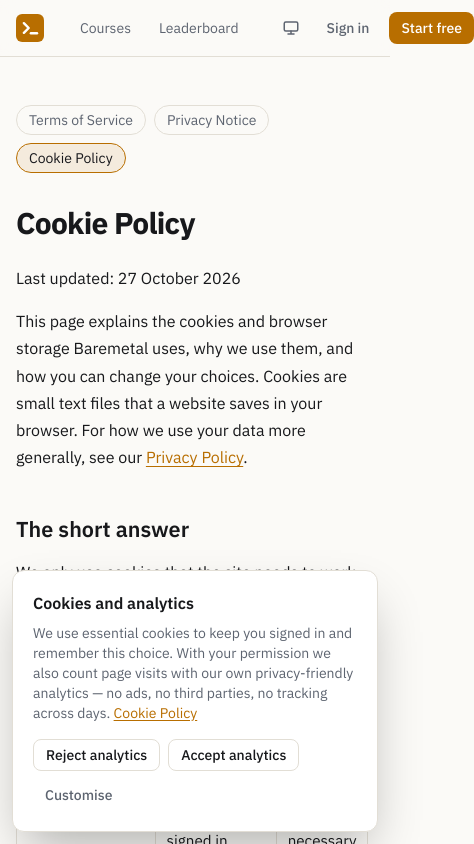
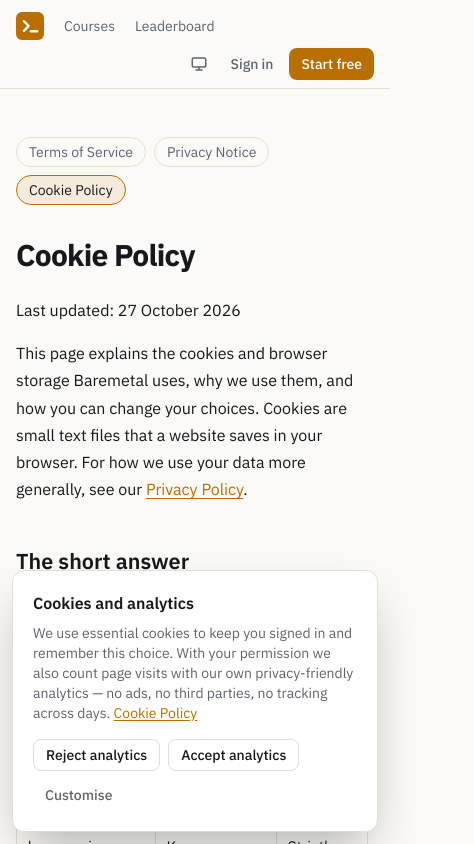
Before and after one commit to tobysh/baremetal, a Next.js app: page /cookies in a window 390 px wide. Shown: the top 844 px of the page, 474 px wide, since content can reach past the window. Built offline with nearby package versions, Linux system fonts and the light colour scheme; no server answers.

Commit message:
Wrap the site header on narrow screens

```diff
--- a/src/components/site-header.tsx
+++ b/src/components/site-header.tsx
@@ -12,20 +12,20 @@ import { SITE } from "@/lib/site";
 export function SiteHeader() {
   return (
     <header className="sticky top-0 z-40 border-b border-border bg-bg/85 backdrop-blur supports-[backdrop-filter]:bg-bg/70">
-      <Container className="flex h-14 items-center gap-6">
+      <Container className="flex min-h-14 flex-wrap items-center gap-x-3 gap-y-1 py-2 sm:h-14 sm:flex-nowrap sm:gap-6 sm:py-0">
         <Link href="/" className="flex items-center gap-2 font-semibold tracking-tight" aria-label={`${SITE.name} home`}>
           <LogoMark />
           <span className="hidden sm:inline">{SITE.name}</span>
         </Link>
         <nav aria-label="Main" className="flex items-center gap-1 text-sm">
-          <Link href="/learn" className="rounded-md px-3 py-2 text-muted hover:bg-surface-2 hover:text-text">
+          <Link href="/learn" className="rounded-md px-2 py-2 text-muted sm:px-3 hover:bg-surface-2 hover:text-text">
             Courses
           </Link>
-          <Link href="/leaderboard" className="rounded-md px-3 py-2 text-muted hover:bg-surface-2 hover:text-text">
+          <Link href="/leaderboard" className="rounded-md px-2 py-2 text-muted sm:px-3 hover:bg-surface-2 hover:text-text">
             Leaderboard
           </Link>
         </nav>
-        <div className="ml-auto flex items-center gap-2">
+        <div className="ml-auto flex flex-wrap items-center justify-end gap-1 sm:flex-nowrap sm:gap-2">
           <ThemeToggle />
           <Suspense fallback={<Skeleton className="h-9 w-40" />}>
             <AccountNav />
```
